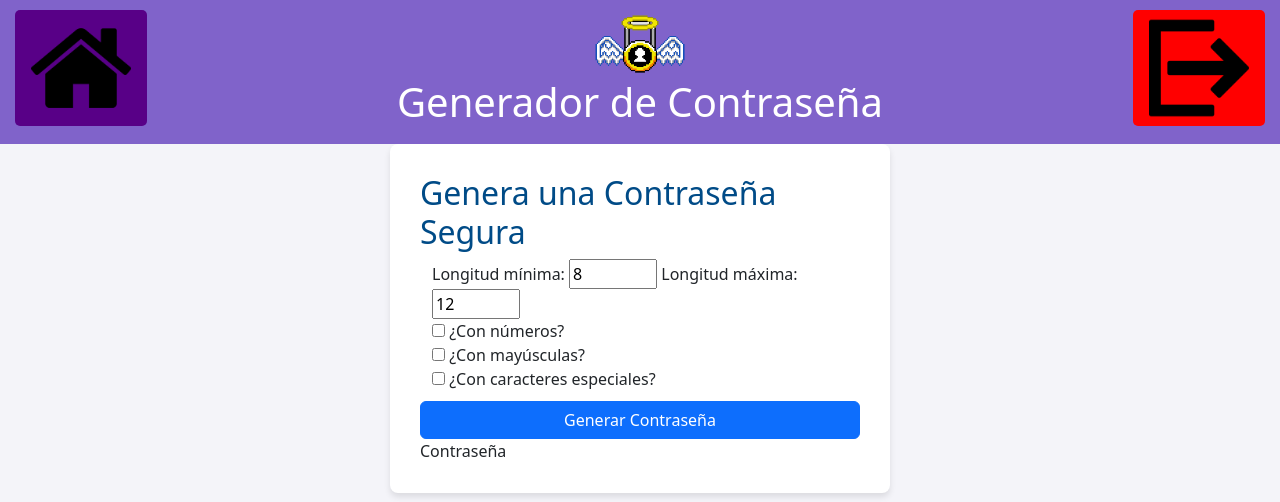
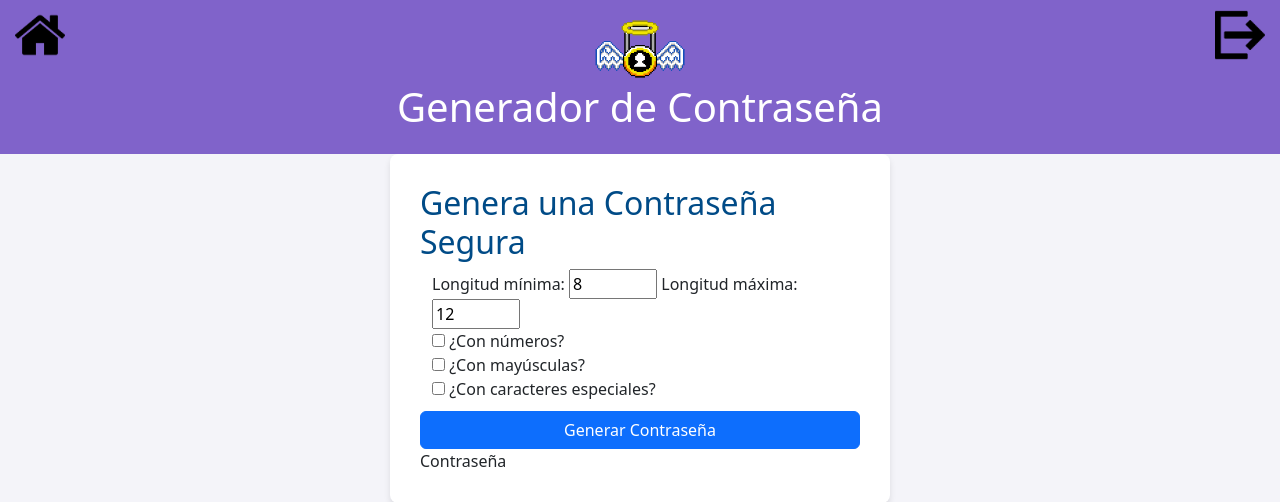
Before and after one commit to Jorkel79/Proyecto_WEBINTEGRAL, a PHP site: page /GenerarPassword.php in a window 1280 px wide. Shown: the top 502 px of the page. Run offline with PHP 8.4, Linux system fonts and the light colour scheme.

Commit message:
correcion en el css de generar password

```diff
--- a/css/GeneradorPassword.css
+++ b/css/GeneradorPassword.css
@@ -6,15 +6,20 @@ body {
     background-color: #f4f4f9;
 }
 header {
+    width: 100vw;
     background-color: rgb(128, 99, 202);
     color: white;
-    padding: 10px 0;
+    padding: 15px 0;
     text-align: center;
     position: relative;
+    left: 0;
   }
+
   header img {
     width: 100px;
   }
+
+  /* Contenedor de botones */
   .header-buttons {
     position: absolute;
     top: 10px;
@@ -24,20 +29,37 @@ header img {
     justify-content: space-between;
     padding: 0 15px;
   }
+
+  /* Estilo de los botones */
   .header-buttons a {
-    background-color: #580087;
-    color: white;
-    padding: 8px 16px;
-    text-decoration: none;
-    border-radius: 5px;
-    font-weight: bold;
+    display: inline-block;
+    width: 50px; /* Ajusta el tamaño del botón */
+    height: 50px;
+    border: none; /* Elimina bordes no deseados */
+    padding: 0; /* Elimina el padding */
+    background-color: transparent; /* Fondo transparente */
+    border-radius: 0; /* Opcional: elimina redondeo para imágenes exactas */
   }
-.header-buttons .exit-button {
-    background-color: red;
+
+  /* Estilo de las imágenes */
+  .header-buttons a img {
+    width: 100%;
+    height: 100%;
+    object-fit: contain; /* Ajusta la imagen sin deformarla */
+    transition: transform 0.3s ease, filter 0.3s ease; /* Transiciones para hover */
   }
-.header-buttons a:hover {
-    background-color: #2d0045;
+
+  /* Efecto hover */
+  .header-buttons a:hover img {
+    transform: scale(1.3); /* Aumenta ligeramente el tamaño al pasar el cursor */
+    filter: brightness(1.9); /* Oscurece ligeramente la imagen */
   }
+
+  /* Resaltado para el botón de salir */
+  .header-buttons .exit-button img {
+    border: none; /* Elimina bordes en las imágenes */
+  }
+
 .password-generator {
     background-color: white;
     border-radius: 8px;
```
Lines whose indentation alone changed are shown as unchanged.
